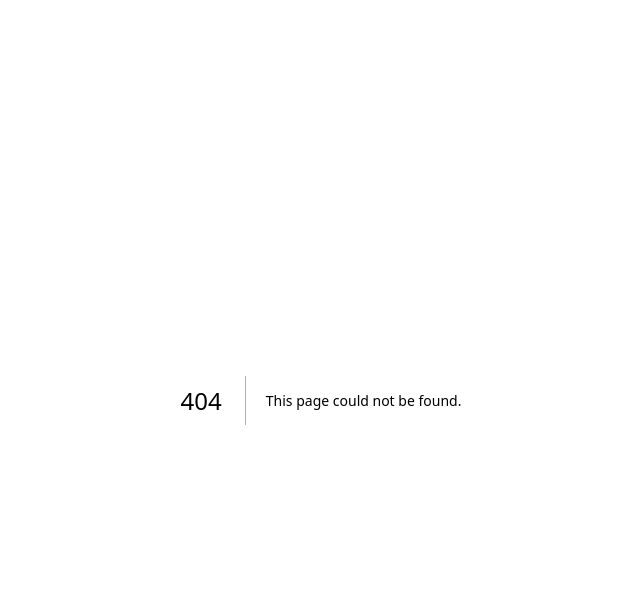
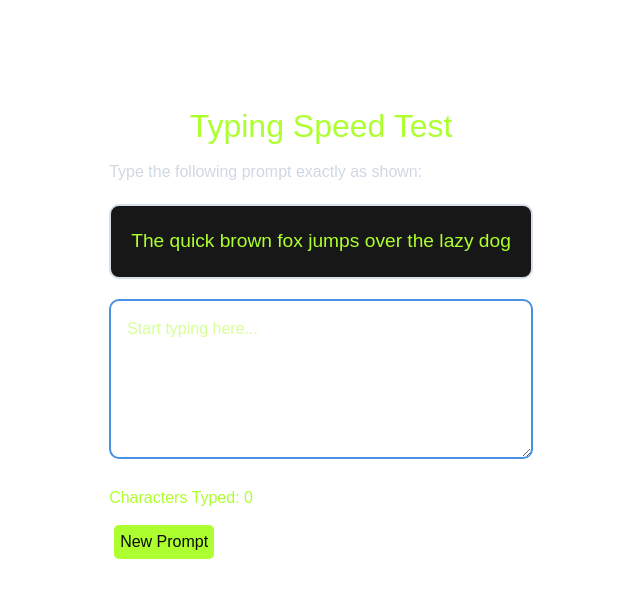
Before and after one commit to JarvisAppleSlice/ReactCourse, a Next.js app in the folder my-app/: page /typingspeed in a window 1280 px wide. Before the commit this address had no page. Shown: the top 598 px of the page, without its empty margins (319-959 px from the left). Built offline with nearby package versions, Linux system fonts and the light colour scheme.

Commit message:
Typing speed test

```diff
--- a/my-app/app/globals.css
+++ b/my-app/app/globals.css
@@ -23,6 +23,7 @@ body {
 	background: var(--background);
 	color: var(--foreground);
 	font-family: Arial, Helvetica, sans-serif;
+	color: greenyellow;
 }
 
 .avatar {
@@ -420,3 +421,64 @@ button {
 	background: #aaaaaa73;
 	color: aqua;
 }
+
+/* ----------------------- */
+
+.typing-container {
+	max-width: 700px;
+	margin: 50px auto;
+	padding: 32px;
+}
+
+.typing-title {
+	margin-top: 0;
+	margin-bottom: 10px;
+	font-size: 2rem;
+	text-align: center;
+}
+
+.typing-instructions {
+	margin-bottom: 20px;
+	font-size: 1rem;
+	color: #cfd8e3;
+}
+
+.prompt-box {
+	padding: 20px;
+	background-color: #171717;
+	border: 2px solid #d6dee8;
+	border-radius: 10px;
+	font-size: 1.2rem;
+	line-height: 1.6;
+	margin-bottom: 20px;
+}
+
+.typing-textarea {
+	width: 100%;
+	min-height: 160px;
+	padding: 16px;
+	font-size: 1rem;
+	border: 2px solid #cfd8e3;
+	border-radius: 10px;
+	resize: vertical;
+	box-sizing: border-box;
+	outline: none;
+	transition: border-color 0.2s ease;
+}
+
+.typing-textarea:focus {
+	border-color: #4a90e2;
+}
+
+.stats {
+	margin-top: 20px;
+	display: flex;
+	flex-direction: column;
+	gap: 10px;
+}
+
+.wpm-result {
+	font-size: 1.5rem;
+	font-weight: bold;
+	color: #1f7a1f;
+}
--- /dev/null
+++ b/my-app/app/typingspeed/page.jsx
@@ -0,0 +1,126 @@
+"use client";
+import { useEffect, useRef, useState } from "react";
+
+const predefinedPrompts = [
+	"The quick brown fox jumps over the lazy dog",
+	"React makes building user interfaces easier",
+	"Typing speed improves with consistent practice",
+];
+
+// Simple random sentence generator
+function generateRandomSentence(wordCount = 10) {
+	const words = [
+		"apple",
+		"river",
+		"planet",
+		"shadow",
+		"forest",
+		"window",
+		"coffee",
+		"galaxy",
+		"silver",
+		"thunder",
+		"future",
+		"dragon",
+		"rocket",
+		"mirror",
+		"castle",
+	];
+
+	let sentence = [];
+
+	for (let i = 0; i < wordCount; i++) {
+		const randomIndex = Math.floor(Math.random() * words.length);
+		sentence.push(words[randomIndex]);
+	}
+
+	return sentence.join(" ");
+}
+
+// Custom Hook
+function useTypingSpeed(prompt, typedText) {
+	const [startTime, setStartTime] = useState(null);
+	const [wpm, setWpm] = useState(null);
+	const [completed, setCompleted] = useState(false);
+
+	useEffect(() => {
+		// Start timer when user begins typing
+		if (typedText.length > 0 && startTime === null) {
+			setStartTime(Date.now());
+		}
+
+		// Exact match check
+		if (typedText === prompt && !completed) {
+			const endTime = Date.now();
+
+			const minutes = (endTime - startTime) / 1000 / 60;
+
+			const wordCount = prompt.trim().split(/\s+/).length;
+
+			const calculatedWpm = Math.round(wordCount / minutes);
+
+			setWpm(calculatedWpm);
+			setCompleted(true);
+		}
+	}, [typedText, prompt, startTime, completed]);
+
+	return { wpm, completed };
+}
+
+export default function App() {
+	const [prompt, setPrompt] = useState(predefinedPrompts[0]);
+
+	const [typedText, setTypedText] = useState("");
+
+	const textareaRef = useRef(null);
+
+	// Focus textarea on mount
+	useEffect(() => {
+		textareaRef.current.focus();
+	}, []);
+
+	const { wpm, completed } = useTypingSpeed(prompt, typedText);
+
+	function handleNewPrompt() {
+		const useRandom = Math.random() > 0.5;
+
+		if (useRandom) {
+			setPrompt(generateRandomSentence());
+		} else {
+			const randomPrompt =
+				predefinedPrompts[Math.floor(Math.random() * predefinedPrompts.length)];
+
+			setPrompt(randomPrompt);
+		}
+
+		setTypedText("");
+
+		// Refocus textarea
+		textareaRef.current.focus();
+	}
+	return (
+		<div className="typing-container">
+			<h1 className="typing-title">Typing Speed Test</h1>
+
+			<p className="typing-instructions">Type the following prompt exactly as shown:</p>
+
+			<div className="prompt-box">{prompt}</div>
+
+			<textarea
+				ref={textareaRef}
+				value={typedText}
+				onChange={(e) => setTypedText(e.target.value)}
+				placeholder="Start typing here..."
+				className="typing-textarea"
+			/>
+
+			<div className="stats">
+				<p>Characters Typed: {typedText.length}</p>
+
+				{completed && <div className="wpm-result">Your WPM: {wpm}</div>}
+
+				<button onClick={handleNewPrompt}>New Prompt</button>
+			</div>
+		</div>
+	);
+}
```
